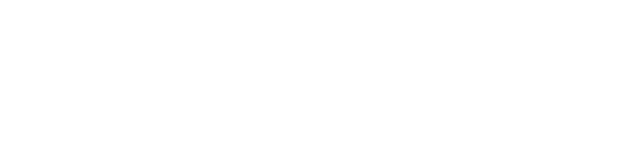
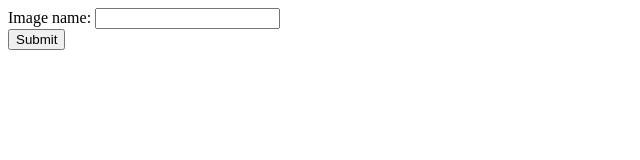
Before and after one commit to abumsoo/coleis-Ay, a website: page index.html in a window 1280 px wide. Shown: the whole page, without its empty margins (0-640 px from the left). Drawn offline with Linux system fonts and the light colour scheme.

Commit message:
added GET Method to index.html

```diff
--- a/index.html
+++ b/index.html
@@ -1,8 +1,12 @@
 <!DOCTYPE html>
-<head>
-
-</head>
 
 <html>
 
+<body>
+<form action="http://127.0.0.1:8081/process_get" method="GET">
+Image name: <input type="text" name="img_req">  <br>
+<input type="submit" value="Submit">
+</form>
+</body>
+
 </html>
```
Also changed, not shown: package.json (added, +24 -0 lines).
